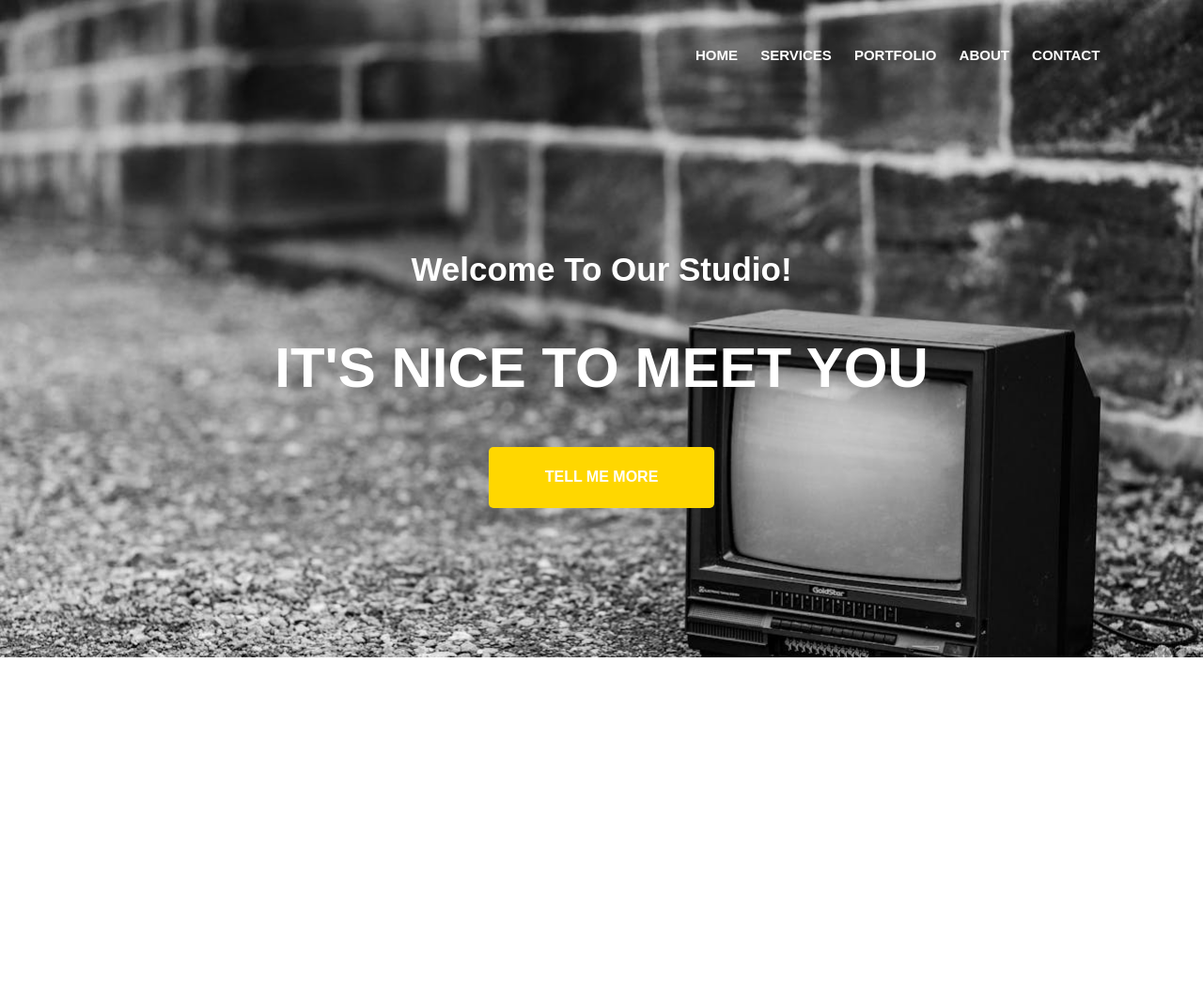
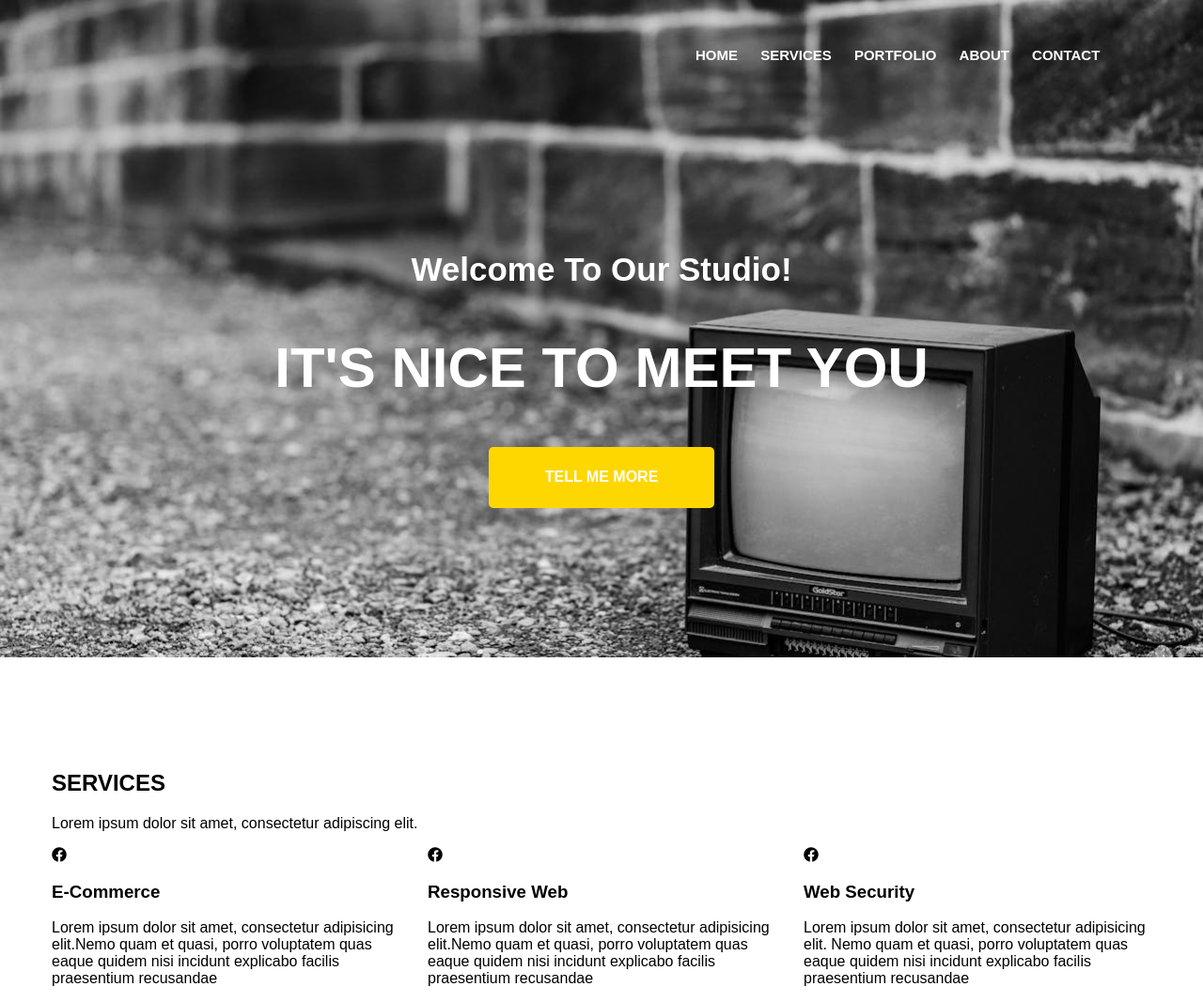
Before and after one commit to jakub-wolanin/module3, a website: page index.html in a window 1280 px wide. Shown: the whole page at 94% size. Before the commit the page ends 820 px from the top, so only its background shows below. Drawn offline with Linux system fonts and the light colour scheme; files whose address does not match are found by name.

Commit message:
add section 'three-colums' to HTML

```diff
--- a/index.html
+++ b/index.html
@@ -34,3 +34,56 @@
             </div>
         </div>
     </section>
+    <section class="py-5">
+        <div class="container">
+            <h2 class="mb-4 text-center">SERVICES</h2>
+            <p class="mb-4 text-center">Lorem ipsum dolor sit amet, consectetur adipiscing elit.</p>
+            <div class="row justify-content-center">
+                <div class="col-md-4">
+                    <div class="card p-3 mb-3">
+                        <div class="row">
+                            <div class="col-12 mb-3 text-cente icon">
+                                <i class="fab fa-facebook"></i>
+                            </div>
+                            <div class="col-12">
+                                <div class="card-body text-center">
+                                    <h3>E-Commerce</h3>
+                                    <p>Lorem ipsum dolor sit amet, consectetur adipisicing elit.Nemo quam et quasi, porro voluptatem quas eaque quidem nisi incidunt explicabo facilis praesentium recusandae</p>
+                                </div>
+                            </div>
+                        </div>
+                    </div>
+                </div>
+                <div class="col-md-4">
+                    <div class="card p-3 mb-3">
+                        <div class="row">
+                            <div class="col-12 mb-3 text-center icon">
+                                <i class="fab fa-facebook"></i>
+                            </div>
+                            <div class="col-12">
+                                <div class="card-body text-center">
+                                    <h3>Responsive Web</h3>
+                                    <p>Lorem ipsum dolor sit amet, consectetur adipisicing elit.Nemo quam et quasi, porro voluptatem quas eaque quidem nisi incidunt explicabo facilis praesentium recusandae</p>
+                                </div>
+                            </div>
+                        </div>
+                    </div>
+                </div>
+                <div class="col-md-4">
+                    <div class="card p-3 mb-3">
+                        <div class="row">
+                            <div class="col-12 mb-3 text-center icon">
+                                <i class="fab fa-facebook"></i>
+                            </div>
+                            <div class="col-12">
+                                <div class="card-body text-center">
+                                    <h3>Web Security</h3>
+                                    <p>Lorem ipsum dolor sit amet, consectetur adipisicing elit. Nemo quam et quasi, porro voluptatem quas eaque quidem nisi incidunt explicabo facilis praesentium recusandae</p>
+                                </div>
+                            </div>
+                        </div>
+                    </div>
+                </div>
+            </div>
+        </div>
+    </section>
```
